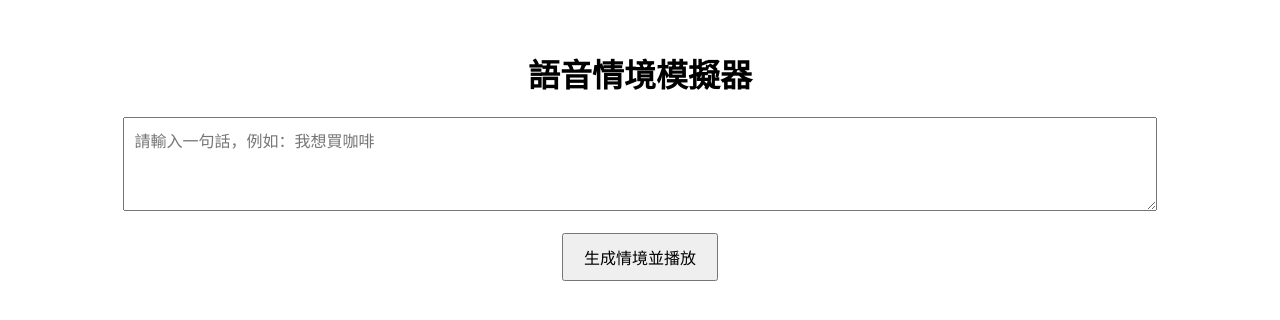
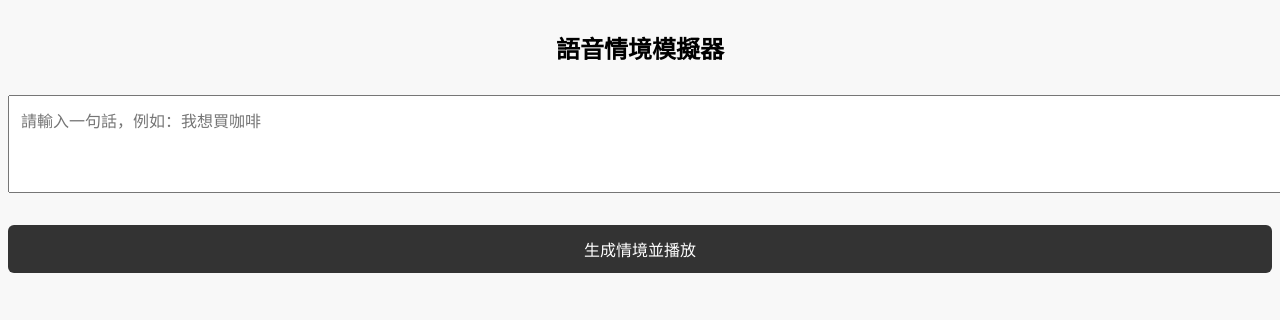
Before and after one commit to geogeolo/image-saas-lab, a plain HTML site: page frontend/dialogue.html in a window 1280 px wide. Drawn offline with Linux system fonts and the light colour scheme.

Commit message:
Update style.css

```diff
--- a/frontend/style.css
+++ b/frontend/style.css
@@ -1,14 +1,52 @@
 body {
   font-family: sans-serif;
   text-align: center;
-  margin-top: 50px;
+  margin-top: 30px;
+  background-color: #f8f8f8;
 }
+
+.container {
+  max-width: 600px;
+  margin: 0 auto;
+  padding: 20px;
+  background: white;
+  border-radius: 8px;
+  box-shadow: 0 0 12px rgba(0, 0, 0, 0.1);
+}
+
+h1 {
+  font-size: 24px;
+  margin-bottom: 20px;
+}
+
 textarea {
-  width: 80%;
-  padding: 10px;
+  width: 100%;
+  padding: 12px;
   font-size: 16px;
+  margin-top: 10px;
 }
+
+section {
+  margin-bottom: 20px;
+}
+
 button {
-  padding: 10px 20px;
+  display: block;
+  width: 100%;
+  margin: 10px 0;
+  padding: 12px;
   font-size: 16px;
+  border: none;
+  background-color: #333;
+  color: white;
+  border-radius: 6px;
+  cursor: pointer;
 }
+
+button:hover {
+  background-color: #555;
+}
+
+label {
+  margin-right: 10px;
+}
```
